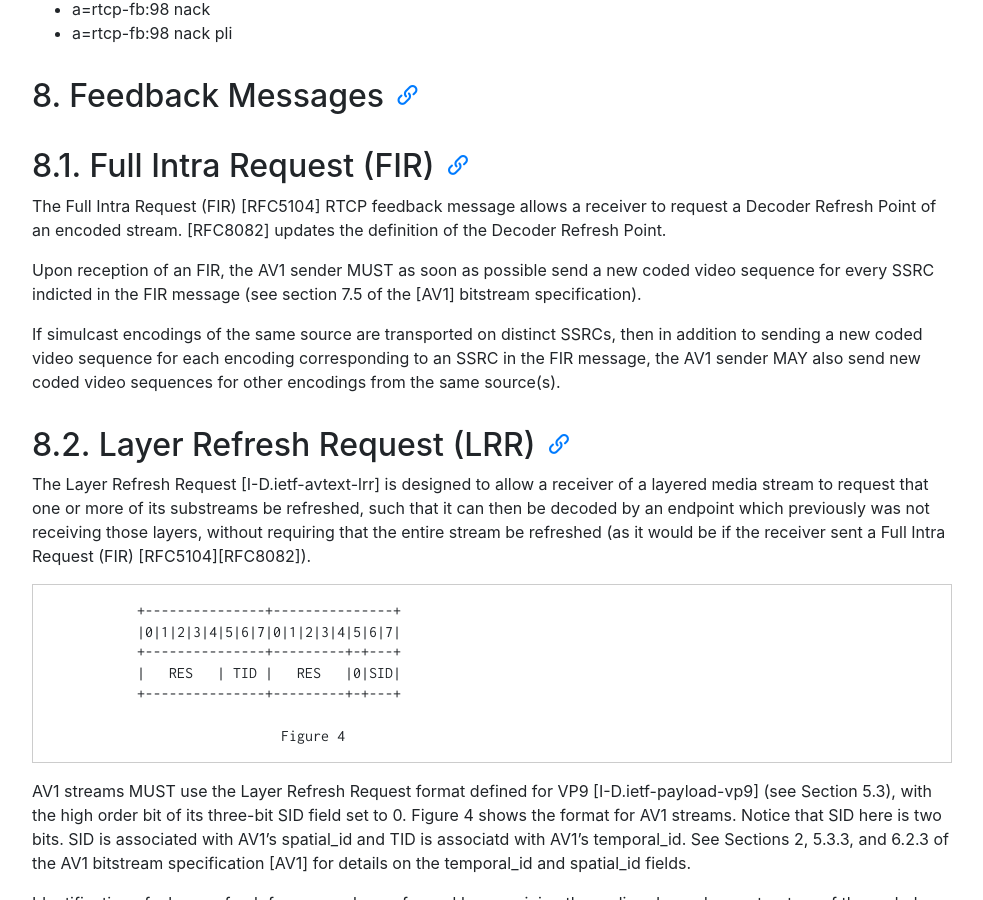
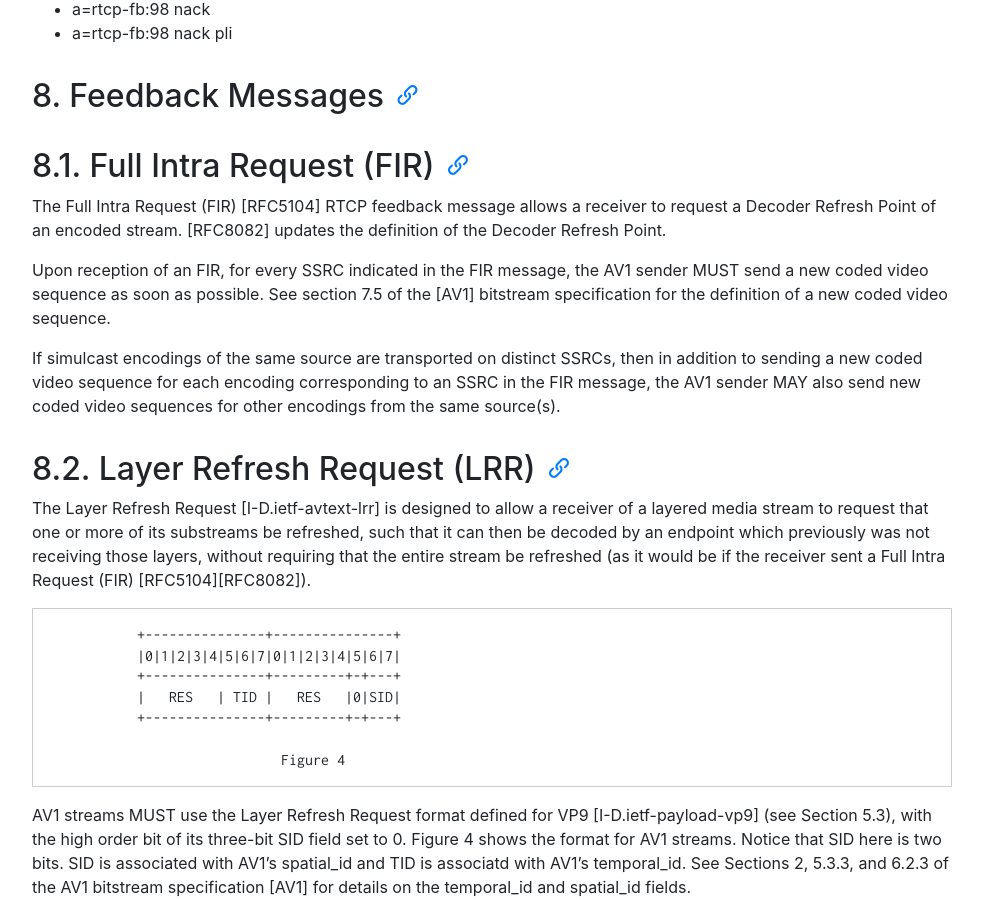
Before and after one commit to AOMediaCodec/av1-rtp-spec, a Jekyll site: the page built from index.md, in a window 1280 px wide and 900 px high, scrolled down 13664 px. Shown: the whole window, without its empty margins (53-1036 px from the left). Built offline with Jekyll 4.4.1, drawn with Linux system fonts in a browser that asks for light colours; nearby versions of some CDN libraries.

Commit message:
Clarification

```diff
--- a/av1-rtp-spec.md
+++ b/av1-rtp-spec.md
@@ -572,9 +572,10 @@ Answer SDP:
    receiver to request a Decoder Refresh Point of an encoded stream.
    [RFC8082] updates the definition of the Decoder Refresh Point.
 
-   Upon reception of an FIR, the AV1 sender MUST as soon as possible send a
-   new coded video sequence for every SSRC indicted in the FIR message
-   (see section 7.5 of the [AV1] bitstream specification).
+   Upon reception of an FIR, for every SSRC indicated in the FIR message,
+   the AV1 sender MUST send a new coded video sequence as soon as possible.
+   See section 7.5 of the [AV1] bitstream specification for the definition
+   of a new coded video sequence.
 
    If simulcast encodings of the same source are transported on distinct SSRCs,
    then in addition to sending a new coded video sequence for each encoding
```
